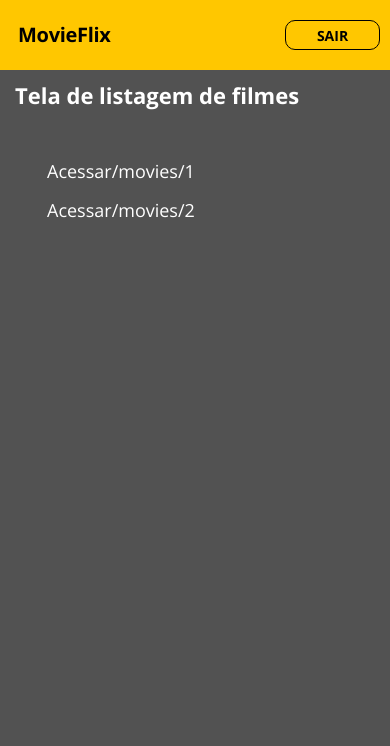
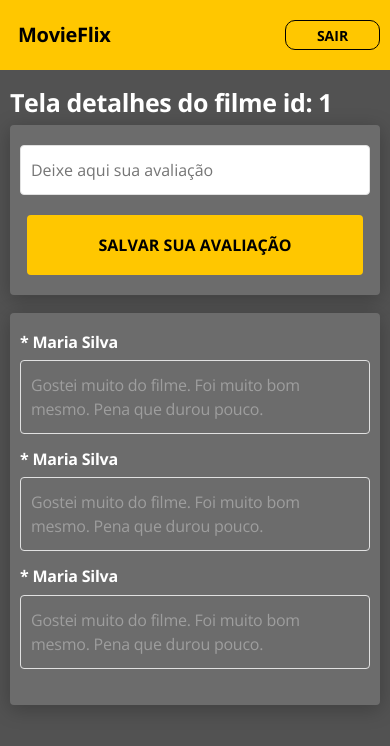
Before and after one commit to cristpsantos/desafio-movieflix, a React (Create React App) app: page /movies/1 in a window 390 px wide. Shown: the top 746 px of the page. Built offline with nearby package versions, Linux system fonts and the light colour scheme.

Commit message:
Add page MovieReviews responsive

```diff
--- a/src/App.css
+++ b/src/App.css
@@ -10,3 +10,13 @@
 html {
     background: #525252;
 }
+
+.buttom-custom {
+    height: 60px;
+    font-size: 20px;
+    font-weight: 700;
+    background: #FFC700;
+    border-radius: 4px;
+    border: none;
+    margin-top: 40px;
+}
--- a/src/App.tsx
+++ b/src/App.tsx
@@ -1,4 +1,4 @@
-import Movies from "pages/Movies";
+import MoviesReviews from "pages/MovieReviews";
 import React from "react";
 import "./App.css";
 import Navbar from "./components/Navbar";
@@ -7,7 +7,7 @@ function App() {
   return (
     <>
       <Navbar />
-      <Movies />
+      <MoviesReviews />
     </>
   );
 }
--- a/src/pages/MovieReviews/index.tsx
+++ b/src/pages/MovieReviews/index.tsx
@@ -2,10 +2,30 @@ import './styles.css';
 
 const MoviesReviews = () => {
     return (
-        <div>
-            <h1>Tela detalhes do filme</h1>
-            <div>Form para avaliação</div>
-            <div>Card das avaliações </div>
+        <div className="reviews-container">
+            <h1>Tela detalhes do filme id: 1</h1>
+            <div className="card-newreviews">
+                <form className="form-reviews">
+                    <input type="text" placeholder="Deixe aqui sua avaliação" />
+                    <div className="buttom-div-custom">
+                        <button className="buttom-custom-review">SALVAR SUA AVALIAÇÃO</button>
+                    </div>
+                </form>
+            </div>
+            <div className="card-reviews">
+                <div className="details-reviews">
+                    <h4 className="name-user"> * Maria Silva</h4>
+                    <p className="review-users">Gostei muito do filme. Foi muito bom mesmo. Pena que durou pouco.</p>
+                </div>
+                <div className="details-reviews">
+                    <h4 className="name-user"> * Maria Silva</h4>
+                    <p className="review-users">Gostei muito do filme. Foi muito bom mesmo. Pena que durou pouco.</p>
+                </div>
+                <div className="details-reviews">
+                    <h4 className="name-user"> * Maria Silva</h4>
+                    <p className="review-users">Gostei muito do filme. Foi muito bom mesmo. Pena que durou pouco.</p>
+                </div>
+            </div>
         </div>
     );
 }
--- a/src/pages/MovieReviews/styles.css
+++ b/src/pages/MovieReviews/styles.css
@@ -0,0 +1,99 @@
+.reviews-container {
+    background: #525252;
+    padding: 17px 10px 0 10px;
+}
+
+.reviews-container h1 {
+    font-size: 25px;
+    font-weight: 700;
+    color: #fff;
+    letter-spacing: -0.015em;
+}
+
+.card-newreviews {
+    background: #6C6C6C;
+    box-shadow: 0px 4px 20px rgba(0, 0, 0, 0.25);
+    border-radius: 4px;
+    padding: 20px 10px;
+    margin-bottom: 18px;
+}
+
+.form-reviews {
+    display: flex;
+    flex-direction: column;
+    justify-content: space-around;
+}
+
+.form-reviews input {
+    height: 50px;
+    padding: 13px 10px;
+    border: 1px solid #E1E1E1;
+    border-radius: 4px;
+}
+
+.buttom-custom-review {
+    font-size: 16px;
+    margin-top: 20px;
+    width: 100%;
+    max-width: 336px;
+    height: 60px;
+    font-weight: 700;
+    background: #FFC700;
+    border-radius: 4px;
+    border: none;
+    margin-top: 20px;
+}
+
+.card-reviews {
+    background: #6C6C6C;
+    box-shadow: 0px 4px 20px rgba(0, 0, 0, 0.25);
+    border-radius: 4px;
+    padding: 20px 10px;
+    margin-bottom: 18px;
+}
+
+.name-user {
+    font-size: 16px;
+    font-weight: 700;
+    color: #fff;
+    letter-spacing: -0.015em;
+}
+
+.review-users {
+    font-size: 16px;
+    letter-spacing: -0.015em;
+    color: #9E9E9E;
+    border: 1px solid #E1E1E1;
+    border-radius: 4px;
+    padding: 12px 10px;
+}
+
+.details-reviews {
+    margin-bottom: 14px;
+}
+
+.buttom-div-custom {
+    display: flex;
+    flex-direction: column;
+    flex: 1;
+    justify-content: center;
+    align-items: center;
+}
+
+@media(min-width: 1200px) {
+    .reviews-container {
+        padding: 36px 40px 0 40px;
+    }
+
+    .reviews-container h1 {
+        font-size: 48px;
+    }
+
+    .card-newreviews {
+        padding: 40px 20px;
+    }
+
+    .card-reviews {
+        padding: 40px 20px;
+    }
+}
```
Also changed, not shown: src/pages/Home/Auth/Login/styles.css (+0 -10 lines).
